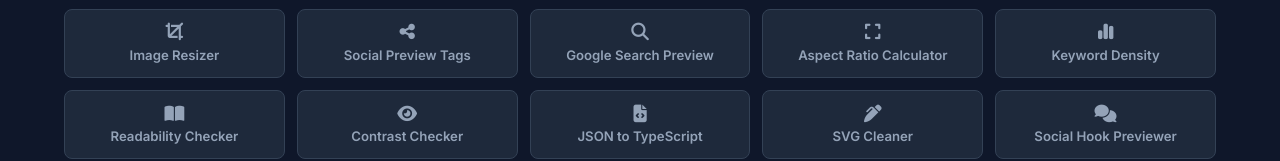
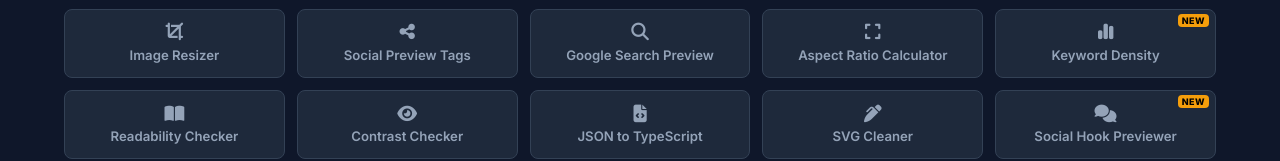
Before and after one commit to MattTaylorVII/MiniToolsDeck, a plain HTML site: page index.html in a window 1280 px wide. Shown: the part 382-543 px from the top of the page. Drawn offline with nearby package versions, Linux system fonts and the light colour scheme.

Commit message:
index.html

```diff
--- a/index.html
+++ b/index.html
@@ -933,6 +933,7 @@
                 <span>Aspect Ratio Calculator</span>
             </a>
             <a href="#keyword-density" class="tab-btn" onclick="switchTool('keyword', this)">
+                <span class="trending-badge">New</span>
                 <i class="fa-solid fa-chart-simple"></i>
                 <span>Keyword Density</span>
             </a>
@@ -953,6 +954,7 @@
                 <span>SVG Cleaner</span>
             </a>
             <a href="#social-hook" class="tab-btn" onclick="switchTool('socialhook', this)">
+                <span class="trending-badge">New</span>
                 <i class="fa-solid fa-comments"></i>
                 <span>Social Hook Previewer</span>
             </a>
```
